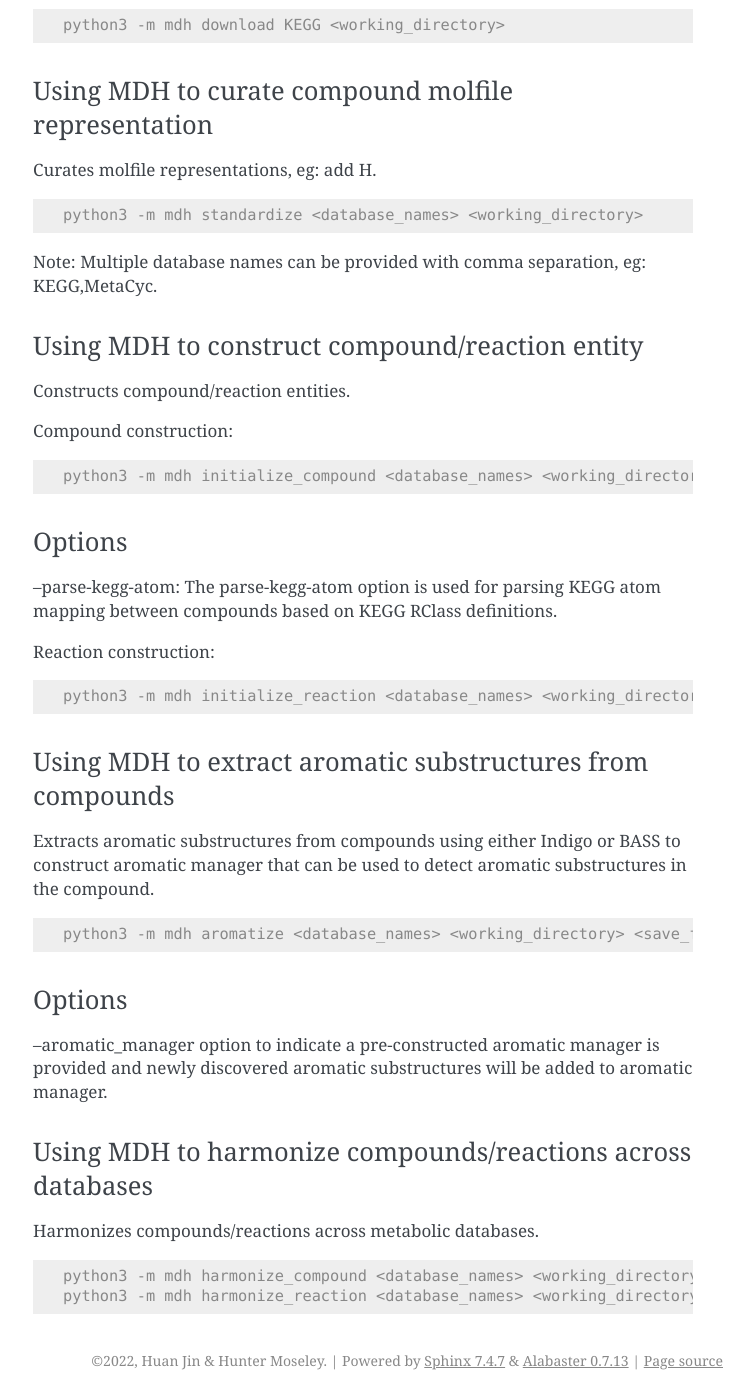
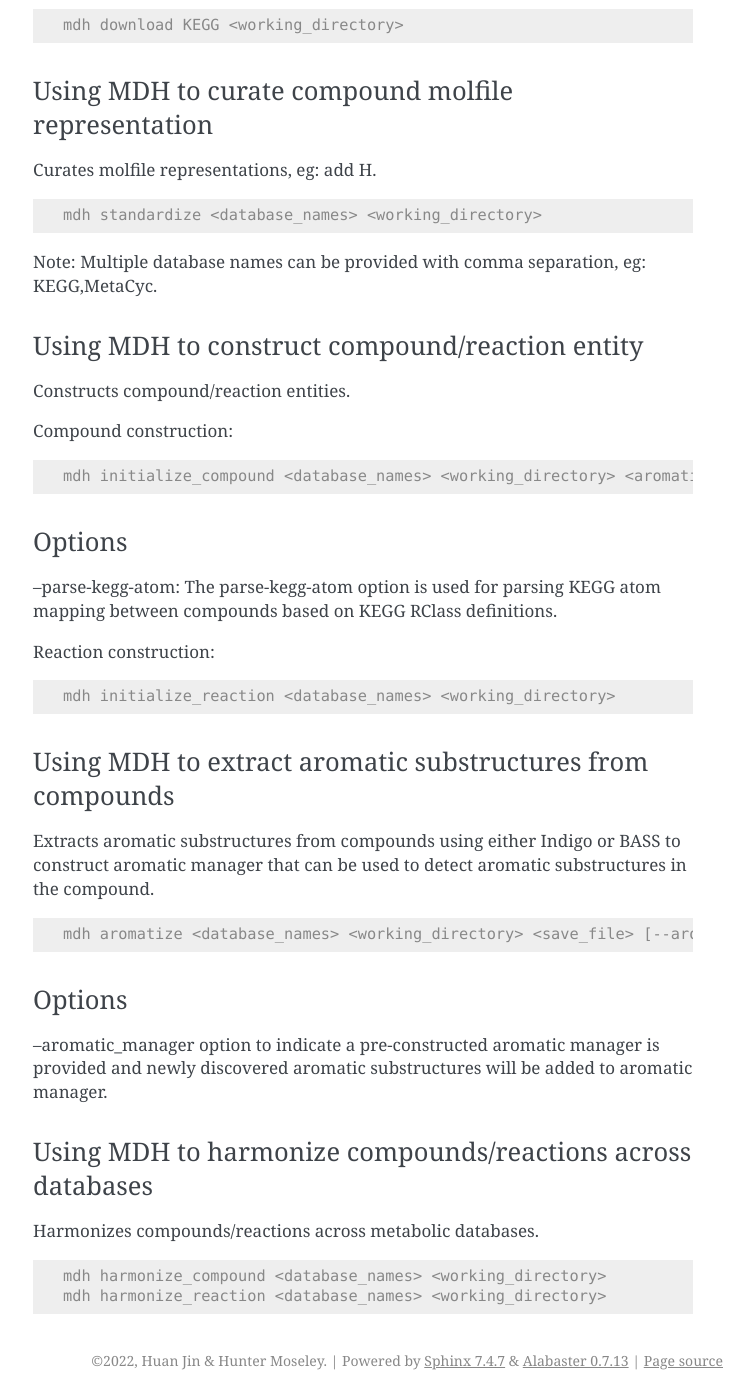
Before and after one commit to MoseleyBioinformaticsLab/md_harmonize, a Sphinx documentation site: the page built from doc/tutorial.rst, in a window 1280 px wide and 1400 px high, scrolled down 778 px. Shown: the whole window, without its empty margins (387-1140 px from the left). Built offline with Sphinx 7.4.7, drawn with Linux system fonts in a browser that asks for light colours.

Commit message:
update doc

```diff
--- a/README.rst
+++ b/README.rst
@@ -9,9 +9,6 @@ MDH
    :target: https://pypi.org/project/MDH
    :alt: Supported Python versions
 
-.. image:: https://github.com/MoseleyBioinformaticsLab/MDH/actions/workflows/build.yml/badge.svg
-   :target: https://github.com/MoseleyBioinformaticsLab/MDH/actions/workflows/build.yml
-   :alt: Build status
 
 MDH package provides facilities for creation and harmonization of compounds and reactions.
 
--- a/doc/tutorial.rst
+++ b/doc/tutorial.rst
@@ -28,7 +28,7 @@ Updates the KEGG metabolic databases, including compound kcf/molfile, reaction,
 
 .. code-block:: console
 
-    python3 -m mdh download KEGG <working_directory>
+    mdh download KEGG <working_directory>
 
 Using MDH to curate compound molfile representation
 ----------------------------------------------------
@@ -37,7 +37,7 @@ Curates molfile representations, eg: add H.
 
 .. code-block:: console
 
-    python3 -m mdh standardize <database_names> <working_directory>
+    mdh standardize <database_names> <working_directory>
 
 Note: Multiple database names can be provided with comma separation, eg: KEGG,MetaCyc.
 
@@ -50,7 +50,7 @@ Compound construction:
 
 .. code-block:: console
 
-    python3 -m mdh initialize_compound <database_names> <working_directory> <aromatic_manager_file> [--parse_kegg_atom]
+    mdh initialize_compound <database_names> <working_directory> <aromatic_manager_file> [--parse_kegg_atom]
 
 
 Options
@@ -64,7 +64,7 @@ Reaction construction:
 
 .. code-block:: console
 
-    python3 -m mdh initialize_reaction <database_names> <working_directory>
+    mdh initialize_reaction <database_names> <working_directory>
 
 Using MDH to extract aromatic substructures from compounds
 ----------------------------------------------------------
@@ -74,7 +74,7 @@ aromatic manager that can be used to detect aromatic substructures in the compou
 
 .. code-block:: console
 
-    python3 -m mdh aromatize <database_names> <working_directory> <save_file> [--aromatic_manager=<aromatic_manager_file>]
+    mdh aromatize <database_names> <working_directory> <save_file> [--aromatic_manager=<aromatic_manager_file>]
 
 Options
 -------
@@ -87,5 +87,5 @@ Harmonizes compounds/reactions across metabolic databases.
 
 .. code-block:: console
 
-    python3 -m mdh harmonize_compound <database_names> <working_directory>
-    python3 -m mdh harmonize_reaction <database_names> <working_directory>
+    mdh harmonize_compound <database_names> <working_directory>
+    mdh harmonize_reaction <database_names> <working_directory>
```
